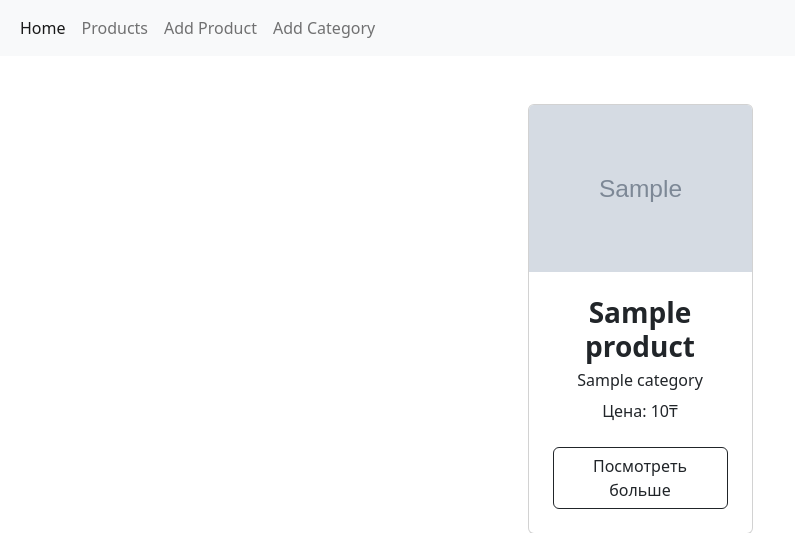
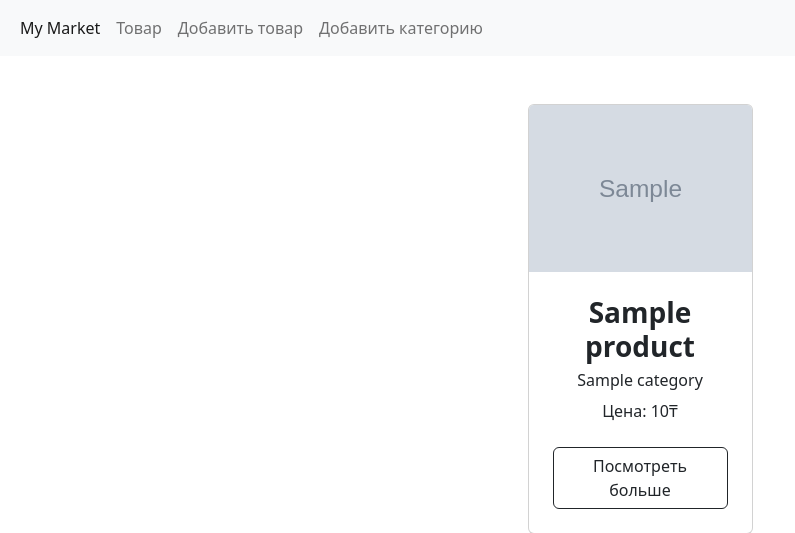
Before and after one commit to Chingiz-Almukhan/homework_54_Almukhan_Chingiz, a Django app: page / in a window 1280 px wide. Shown: the top 533 px of the page, without its empty margins (0-795 px from the left). Run offline with Django 4.2, Linux system fonts and the light colour scheme; tables that the repository leaves empty hold one stand-in row (values such as "Sample post"); grey boxes marked "Sample" are stand-in pictures.

Commit message:
Отредактировал шаблон

```diff
--- a/templates/base.html
+++ b/templates/base.html
@@ -22,16 +22,16 @@
     <div class="collapse navbar-collapse" id="navbarLeftAlignExample">
       <ul class="navbar-nav me-auto mb-2 mb-lg-0">
         <li class="nav-item">
-          <a class="nav-link active" aria-current="page" href="{% url 'main' %}">Home</a>
+          <a class="nav-link active" aria-current="page" href="{% url 'main' %}">My Market</a>
         </li>
         <li class="nav-item">
-          <a class="nav-link" href="#">Products</a>
+          <a class="nav-link" href="#">Товар</a>
         </li>
         <li class="nav-item">
-          <a class="nav-link" href="#">Add Product</a>
+          <a class="nav-link" href="#">Добавить товар</a>
         </li>
         <li class="nav-item">
-          <a class="nav-link" href="#">Add Category</a>
+          <a class="nav-link" href="#">Добавить категорию</a>
         </li>
         {% block link %}{% endblock %}
       </ul>
```
